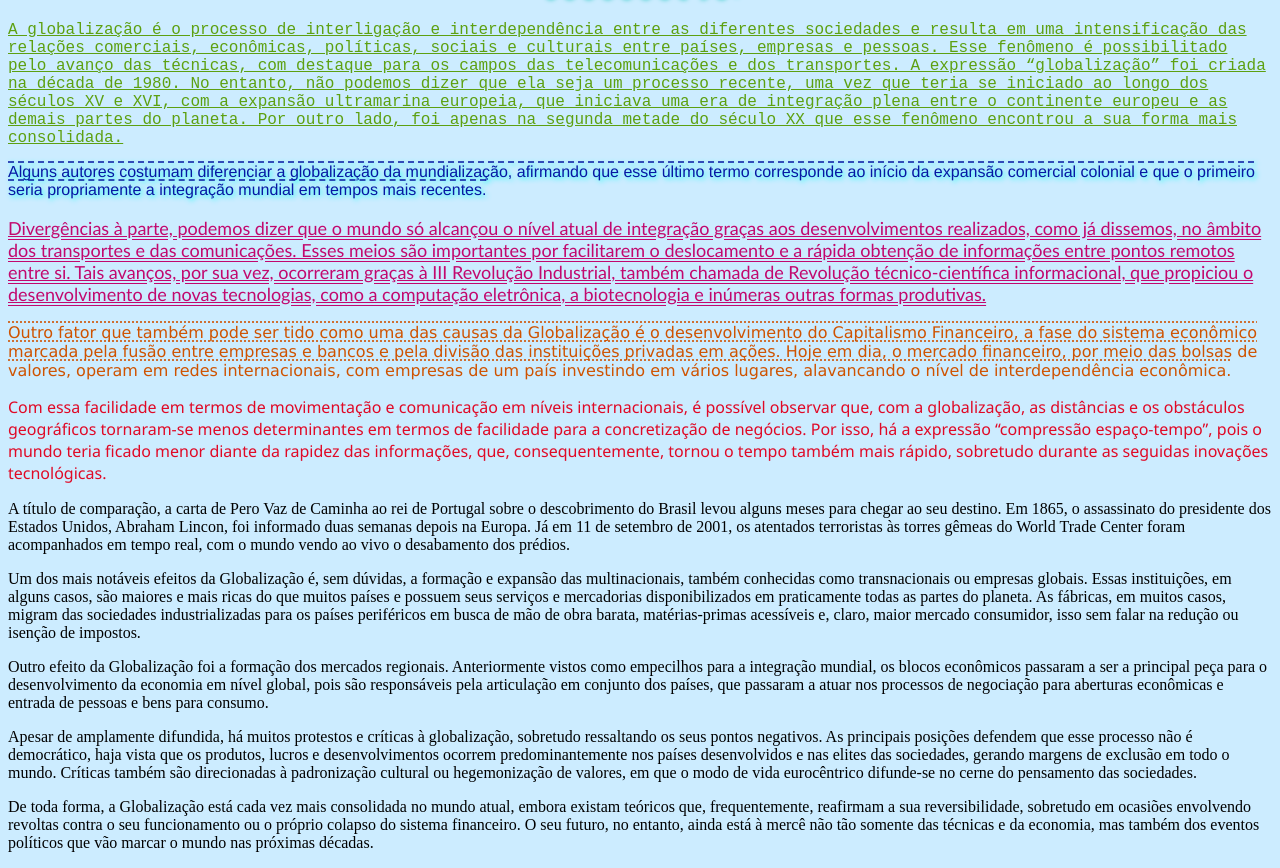
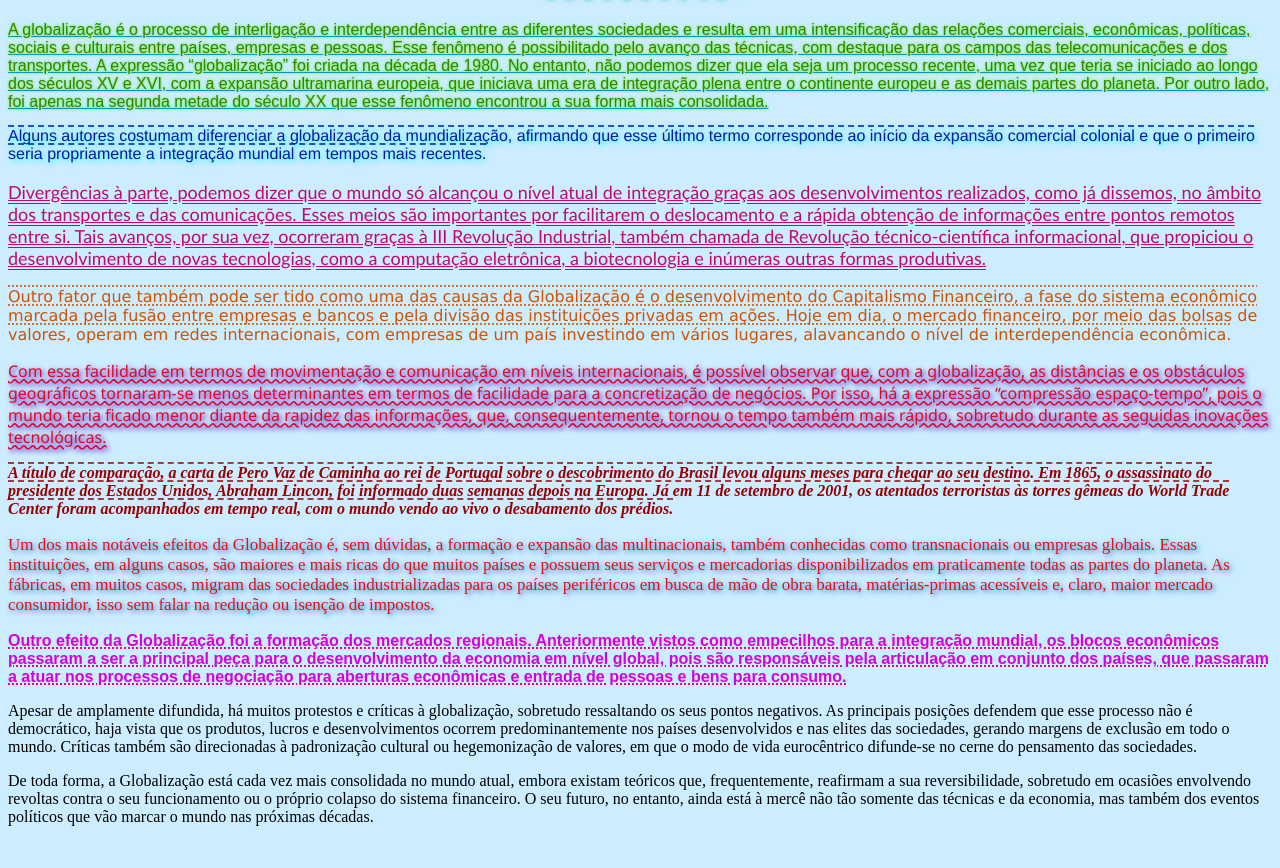
Before and after one commit to Eduardareismendes/trabalho-texto-css, a plain HTML site: page index.html in a window 1280 px wide. Shown: the part 74-942 px from the top of the page. After the commit the page ends 916 px from the top, so only its background shows below. Drawn offline with Linux system fonts and the light colour scheme.

Commit message:
Versão 2.0

```diff
--- a/css/style.css
+++ b/css/style.css
@@ -15,13 +15,15 @@ p.titulo {
 }
 
 p.texto1 {
-    color: #5da011;
-    font-family: 'Courier New', Courier, monospace;
+    color:#427c00;
+    font-family: fantasy;
     text-decoration-line: underline;
+    text-decoration-color: #0096c4;
+    text-shadow: 0 0 3px #2bff01;
 }
 
 p.texto2 {
-    color: #0717a3;
+    color:#0717a3;
     font-family: 'Franklin Gothic Medium', 'Arial Narrow', Arial, sans-serif;
     text-decoration-line: overline;
     text-decoration-style: dashed;
@@ -29,7 +31,7 @@ p.texto2 {
 }
 
 p.texto3 {
-    color: #c2086e;
+    color:#c2086e;
     font-family:'Gill Sans', 'Gill Sans MT', Calibri, 'Trebuchet MS', sans-serif;
     text-decoration-line: underline;
     text-decoration-style: double;
@@ -37,13 +39,41 @@ p.texto3 {
 }
 
 p.texto4 {
-    color: #cf5300;
+    color:#cf5300;
     font-family: Geneva, Verdana, sans-serif;
     text-decoration-line: overline;
     text-decoration-style: dotted;
 }
 
 p.texto5 {
-    color: #e00926;
+    color:#e00926;
     font-family:'Segoe UI', Tahoma, Geneva, Verdana, sans-serif;
+    text-decoration-line: underline;
+    text-decoration-style: wavy;
+    text-shadow: 2px 2px 5px #5603b4;
 }
+
+p.texto6 {
+    color:#970000;
+    font-family:'Times New Roman', Times, serif;
+    text-decoration-line: overline;
+    text-decoration-style: dashed;
+    font-weight: bolder;
+    font-style: oblique;
+}
+
+p.texto7 {
+    color:#df1414;
+    text-shadow: 2px 2px 5px #3a6bd4;
+    font-size: 17px;
+}
+
+p.texto8 {
+    color:#d403db;
+    font-family: Arial, Helvetica, sans-serif;
+    font-weight: bolder;
+    text-decoration-line: underline;
+    text-decoration-style: dotted;
+    text-decoration-color: #f5017b;
+    text-decoration-thickness: 2px;
+}
--- a/index.html
+++ b/index.html
@@ -17,9 +17,9 @@
     <p class="texto3">Divergências à parte, podemos dizer que o mundo só alcançou o nível atual de integração graças aos desenvolvimentos realizados, como já dissemos, no âmbito dos transportes e das comunicações. Esses meios são importantes por facilitarem o deslocamento e a rápida obtenção de informações entre pontos remotos entre si. Tais avanços, por sua vez, ocorreram graças à III Revolução Industrial, também chamada de Revolução técnico-científica informacional, que propiciou o desenvolvimento de novas tecnologias, como a computação eletrônica, a biotecnologia e inúmeras outras formas produtivas.</p>
     <p class="texto4">Outro fator que também pode ser tido como uma das causas da Globalização é o desenvolvimento do Capitalismo Financeiro, a fase do sistema econômico marcada pela fusão entre empresas e bancos e pela divisão das instituições privadas em ações. Hoje em dia, o mercado financeiro, por meio das bolsas de valores, operam em redes internacionais, com empresas de um país investindo em vários lugares, alavancando o nível de interdependência econômica.</p>
     <p class="texto5">Com essa facilidade em termos de movimentação e comunicação em níveis internacionais, é possível observar que, com a globalização, as distâncias e os obstáculos geográficos tornaram-se menos determinantes em termos de facilidade para a concretização de negócios. Por isso, há a expressão “compressão espaço-tempo”, pois o mundo teria ficado menor diante da rapidez das informações, que, consequentemente, tornou o tempo também mais rápido, sobretudo durante as seguidas inovações tecnológicas.</p>
-    <p>A título de comparação, a carta de Pero Vaz de Caminha ao rei de Portugal sobre o descobrimento do Brasil levou alguns meses para chegar ao seu destino. Em 1865, o assassinato do presidente dos Estados Unidos, Abraham Lincon, foi informado duas semanas depois na Europa. Já em 11 de setembro de 2001, os atentados terroristas às torres gêmeas do World Trade Center foram acompanhados em tempo real, com o mundo vendo ao vivo o desabamento dos prédios.</p>
-    <p>Um dos mais notáveis efeitos da Globalização é, sem dúvidas, a formação e expansão das multinacionais, também conhecidas como transnacionais ou empresas globais. Essas instituições, em alguns casos, são maiores e mais ricas do que muitos países e possuem seus serviços e mercadorias disponibilizados em praticamente todas as partes do planeta. As fábricas, em muitos casos, migram das sociedades industrializadas para os países periféricos em busca de mão de obra barata, matérias-primas acessíveis e, claro, maior mercado consumidor, isso sem falar na redução ou isenção de impostos.</p>
-    <p>Outro efeito da Globalização foi a formação dos mercados regionais. Anteriormente vistos como empecilhos para a integração mundial, os blocos econômicos passaram a ser a principal peça para o desenvolvimento da economia em nível global, pois são responsáveis pela articulação em conjunto dos países, que passaram a atuar nos processos de negociação para aberturas econômicas e entrada de pessoas e bens para consumo.</p>
+    <p class="texto6">A título de comparação, a carta de Pero Vaz de Caminha ao rei de Portugal sobre o descobrimento do Brasil levou alguns meses para chegar ao seu destino. Em 1865, o assassinato do presidente dos Estados Unidos, Abraham Lincon, foi informado duas semanas depois na Europa. Já em 11 de setembro de 2001, os atentados terroristas às torres gêmeas do World Trade Center foram acompanhados em tempo real, com o mundo vendo ao vivo o desabamento dos prédios.</p>
+    <p class="texto7">Um dos mais notáveis efeitos da Globalização é, sem dúvidas, a formação e expansão das multinacionais, também conhecidas como transnacionais ou empresas globais. Essas instituições, em alguns casos, são maiores e mais ricas do que muitos países e possuem seus serviços e mercadorias disponibilizados em praticamente todas as partes do planeta. As fábricas, em muitos casos, migram das sociedades industrializadas para os países periféricos em busca de mão de obra barata, matérias-primas acessíveis e, claro, maior mercado consumidor, isso sem falar na redução ou isenção de impostos.</p>
+    <p class="texto8">Outro efeito da Globalização foi a formação dos mercados regionais. Anteriormente vistos como empecilhos para a integração mundial, os blocos econômicos passaram a ser a principal peça para o desenvolvimento da economia em nível global, pois são responsáveis pela articulação em conjunto dos países, que passaram a atuar nos processos de negociação para aberturas econômicas e entrada de pessoas e bens para consumo.</p>
     <p>Apesar de amplamente difundida, há muitos protestos e críticas à globalização, sobretudo ressaltando os seus pontos negativos. As principais posições defendem que esse processo não é democrático, haja vista que os produtos, lucros e desenvolvimentos ocorrem predominantemente nos países desenvolvidos e nas elites das sociedades, gerando margens de exclusão em todo o mundo. Críticas também são direcionadas à padronização cultural ou hegemonização de valores, em que o modo de vida eurocêntrico difunde-se no cerne do pensamento das sociedades.</p>
     <p>De toda forma, a Globalização está cada vez mais consolidada no mundo atual, embora existam teóricos que, frequentemente, reafirmam a sua reversibilidade, sobretudo em ocasiões envolvendo revoltas contra o seu funcionamento ou o próprio colapso do sistema financeiro. O seu futuro, no entanto, ainda está à mercê não tão somente das técnicas e da economia, mas também dos eventos políticos que vão marcar o mundo nas próximas décadas.</p>
 </body>
```
